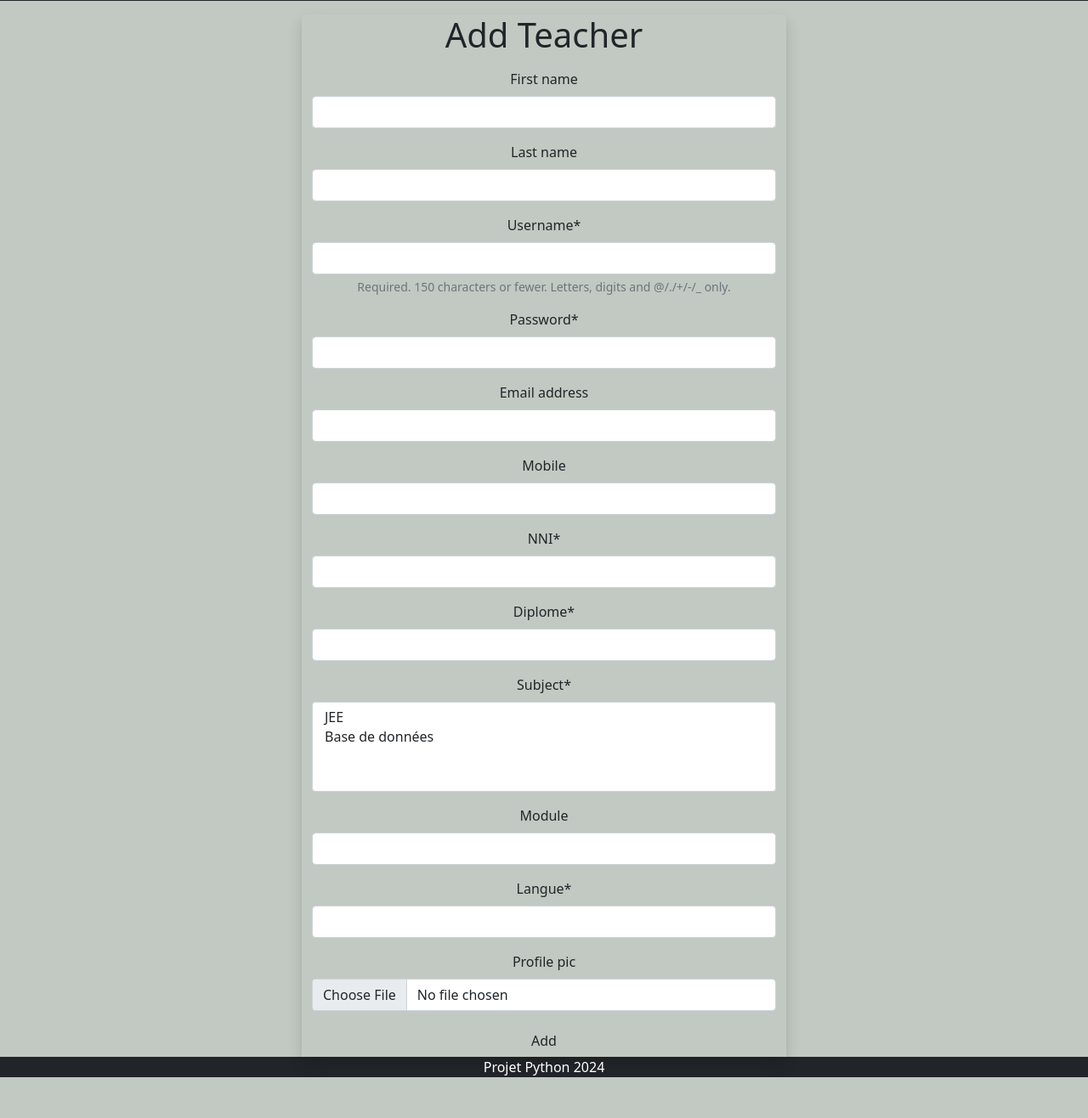
After one commit to ChefSI/Django, a Django app: page /add_teacher/ in a window 1280 px wide. The commit adds this page. Shown: the part 325-1641 px from the top of the page at 85% size. Run offline with Django 5.2, Linux system fonts and the light colour scheme; data comes from the database, SQL or seed files in the repository; both versions use the stored data as it was before the commit; some libraries are stand-ins or nearby versions.

```diff
--- a/app/admin.py
+++ b/app/admin.py
@@ -4,7 +4,7 @@ from .models import *
 # Register your models here.
 @admin.register(Manager)
 class ManagerAdmin(admin.ModelAdmin):
-    list_display = ["user", "email", "mobile", "status"]
+    list_display = ["user", "mobile", "status"]
     list_editable = ["status", ]
 
 @admin.register(Subject)
@@ -13,7 +13,7 @@ class SubjectAdmin(admin.ModelAdmin):
 
 @admin.register(Teacher)
 class TeacherAdmin(admin.ModelAdmin):
-    list_display = ["user", "NNI", "email", "mobile", "diplome", "langue", "status"]
+    list_display = ["user", "NNI", "mobile", "diplome", "langue", "status"]
     list_editable = ["status", ]
 
 @admin.register(Establishment)
--- a/app/forms.py
+++ b/app/forms.py
@@ -18,30 +18,36 @@ class ContactForm(forms.Form):
 	email_address = forms.EmailField(max_length = 150)
 	message = forms.CharField(widget = forms.Textarea, max_length = 2000)
 
- #for manager related form
+
+class SubjectForm(forms.ModelForm):
+    class Meta:
+        model = Subject
+        fields = ['name', 'level', 'language']
+
+class EtabsForm(forms.ModelForm):
+    class Meta:
+        model = Establishment
+        fields = ['manager', 'logo', 'name', 'address', 'mobile', 'email', 'subject', 'module']
+
+
 class ManagerUserForm(forms.ModelForm):
     class Meta:
-        model=User
-        fields=['first_name','last_name','username','password']
-        widgets = {
-            'password': forms.PasswordInput()
-        }
+        model = User
+        fields = ['first_name', 'last_name', 'username', 'email', 'password']
+
 
 class ManagerForm(forms.ModelForm):
     class Meta:
         model= Manager
-        fields=['email','mobile','status','profile_pic']
+        fields=['mobile', 'profile_pic']
 
 #for teacher related form
 class TeacherUserForm(forms.ModelForm):
     class Meta:
         model=User
-        fields=['first_name','last_name','username','password']
-        widgets = {
-            'password': forms.PasswordInput()
-        }
+        fields=['first_name', 'last_name', 'username', 'email', 'password']
 
 class TeacherForm(forms.ModelForm):
     class Meta:
         model= Teacher
-        fields=['email','mobile','NNI','profile_pic','diplome','subject','module','status']
+        fields=['mobile', 'NNI', 'profile_pic', 'diplome', 'subject', 'module', 'langue']
--- a/app/models.py
+++ b/app/models.py
@@ -5,7 +5,6 @@ from django.contrib.auth.models import User
 class Manager(models.Model):
     user=models.OneToOneField(User,on_delete=models.CASCADE)
     profile_pic= models.ImageField(upload_to='media/manager/', null=True, blank=True)
-    email = models.CharField(max_length=40, null=True, blank=True)
     mobile = models.CharField(max_length=20, null=True)
     status=models.BooleanField(default=False)
 
@@ -33,7 +32,6 @@ class Subject(models.Model):
 class Teacher(models.Model):
     user=models.OneToOneField(User, on_delete=models.CASCADE)
     profile_pic= models.ImageField(upload_to='media/teacher/', null=True, blank=True)
-    email = models.EmailField()
     mobile = models.CharField(max_length=20, null=True, blank=True)
     NNI = models.CharField(max_length=10)
     diplome = models.CharField(max_length=100)
--- /dev/null
+++ b/app/templates/add_teacher.html
@@ -0,0 +1,36 @@
+{% extends 'base.html' %}
+{% load static %}
+{% block content %}
+
+{% load crispy_forms_tags %}
+<!--Contact form-->
+<div class="container text-center mt-3">
+    <div class="row justify-content-center">
+        <div class="col-6 shadow">
+            <div>
+                <h1>Add Teacher</h1>
+                <p> </p>
+                <form method="post">
+                    {% csrf_token %}
+                        {{user_form.first_name|as_crispy_field}}
+                        {{user_form.last_name|as_crispy_field}}
+                        {{user_form.username|as_crispy_field}}
+                        {{user_form.password|as_crispy_field}}
+                        {{user_form.email|as_crispy_field}}
+                        {{teacher_form.mobile|as_crispy_field}}
+                        {{teacher_form.NNI|as_crispy_field}}
+                        {{teacher_form.diplome|as_crispy_field}}
+                        {{teacher_form.subject|as_crispy_field}}
+                        {{teacher_form.module|as_crispy_field}}
+                        {{teacher_form.langue|as_crispy_field}}
+                        {{teacher_form.profile_pic|as_crispy_field}}
+                        <div class="form-group mt-3" id="signup-button">
+                            <button type="submit" class="btn">Add</button>
+                        </div>
+                </form>
+            </div>
+        </div>
+    </div>
+</div>
+
+{% endblock content %}
--- a/app/templates/base.html
+++ b/app/templates/base.html
@@ -31,7 +31,7 @@
             <form class="d-flex" id="authstyle">
               {% if user.is_authenticated %}
               <div class="navbar-nav">
-                <a class="nav-link" href="{% url 'teachers' %}"> Ajout Etablissement </a>
+                <a class="nav-link" href="{% url 'add_etablissment' %}"> Ajout Etablissement </a>
               </div>
                 <a href="{% url 'logout' %}" class="btn" style="color: white; background-color: #fd5e14;"type="submit" id="header-links"> Logout </a>
               {% else %}
--- a/app/templates/managers.html
+++ b/app/templates/managers.html
@@ -12,7 +12,7 @@
                     <table class="table table-bordered text-center justify-content-center" id="dataTable" width="100%" cellspacing="0">
                         <thead>
                             <tr>
-                                <th>Email</th>
+                                <th>Name</th>
                                 <th>Mobile</th>
                                 <th>Status</th>
                             </tr>
@@ -20,7 +20,7 @@
                         <tbody>
                             {% for manager in managers %}
                             <tr>
-                                <td>{{ manager.email }}</td>
+                                <td>{{ manager.get_name }}</td>
                                 <td>{{ manager.mobile }}</td>
                                 <td>{{ manager.status }}</td>
                             </tr>
--- a/app/urls.py
+++ b/app/urls.py
@@ -9,4 +9,8 @@ urlpatterns = [
     path('teachers/', teachers, name="teachers"),
     path('managers/', managers, name="managers"),
     path('etabs/', etablissement, name="etabs"),
+    path('add_subject/', add_subject, name='add_subject'),
+    path('add_etab/', add_etablissment, name='add_etablissment'),
+    path('add_manager/', add_manager, name='add_manager'),
+    path('add_teacher/', add_teacher, name='add_teacher'),
 ]
--- a/app/views.py
+++ b/app/views.py
@@ -1,11 +1,11 @@
 from django.shortcuts import render, redirect
 from django.contrib.auth.forms import UserCreationForm
 from django.core.mail import send_mail, BadHeaderError
-from .forms import UserRegisterForm, ContactForm
 from django.http import HttpResponse
 from django.contrib import messages
 from django.contrib.auth.decorators import login_required
-from django.shortcuts import render,redirect,reverse
+from django.shortcuts import render, redirect, reverse
+from django.contrib.auth.hashers import make_password
 from .forms import *
 from .models import *
 from django.db.models import Sum
@@ -50,16 +50,70 @@ def subjects(request):
     return render(request, 'subjects.html', context)
 
 
+def add_subject(request):
+    if request.method == 'POST':
+        form = SubjectForm(request.POST)
+        if form.is_valid():
+            form.save()
+            return redirect('subjects')
+    else:
+        form = SubjectForm()
+    return render(request, 'add_subject.html', {'form': form})
+
+def add_etablissment(request):
+    if request.method == 'POST':
+        form = EtabsForm(request.POST)
+        if form.is_valid():
+            form.save()
+            return redirect('etabs')
+    else:
+        form = EtabsForm()
+    return render(request, 'add_etab.html', {'form': form})
+
 def teachers(request):
     teachers = Teacher.objects.all()
     context = {'teachers': teachers}
     return render(request, 'teachers.html', context)
+
+def add_teacher(request):
+    if request.method == 'POST':
+        user_form = TeacherUserForm(request.POST)
+        teacher_form = TeacherForm(request.POST, request.FILES)
+        if user_form.is_valid() and teacher_form.is_valid():
+            user = user_form.save(commit=False)
+            user.password = make_password(user_form.cleaned_data['password'])
+            user.save()
+            teacher = teacher_form.save(commit=False)
+            teacher.user = user
+            teacher.save()
+            return redirect('teachers')
+    else:
+        user_form = TeacherUserForm()
+        teacher_form = TeacherForm()
+    return render(request, 'add_teacher.html', {'user_form': user_form, 'teacher_form': teacher_form})
 
 def managers(request):
     managers = Manager.objects.all()
     context = {'managers': managers}
     return render(request, 'managers.html', context)
 
+def add_manager(request):
+    if request.method == 'POST':
+        user_form = ManagerUserForm(request.POST)
+        manager_form = ManagerForm(request.POST, request.FILES)
+        if user_form.is_valid() and manager_form.is_valid():
+            user = user_form.save(commit=False)
+            user.password = make_password(user_form.cleaned_data['password'])
+            user.save()
+            manager = manager_form.save(commit=False)
+            manager.user = user
+            manager.save()
+            return redirect('managers')
+    else:
+        user_form = ManagerUserForm()
+        manager_form = ManagerForm()
+    return render(request, 'add_manager.html', {'user_form': user_form, 'manager_form': manager_form})
+
 def etablissement(request):
     etabs = Establishment.objects.all()
     context = {'etabs': etabs}
```
Also changed, not shown: app/templates/add_etab.html (added, +32 -0 lines), app/templates/add_manager.html (added, +31 -0 lines), app/templates/add_subject.html (added, +27 -0 lines), app/migrations/0003_remove_manager_email.py (added), app/migrations/0004_alter_teacher_email.py (added), app/migrations/0005_remove_teacher_email.py (added), db.sqlite3.
